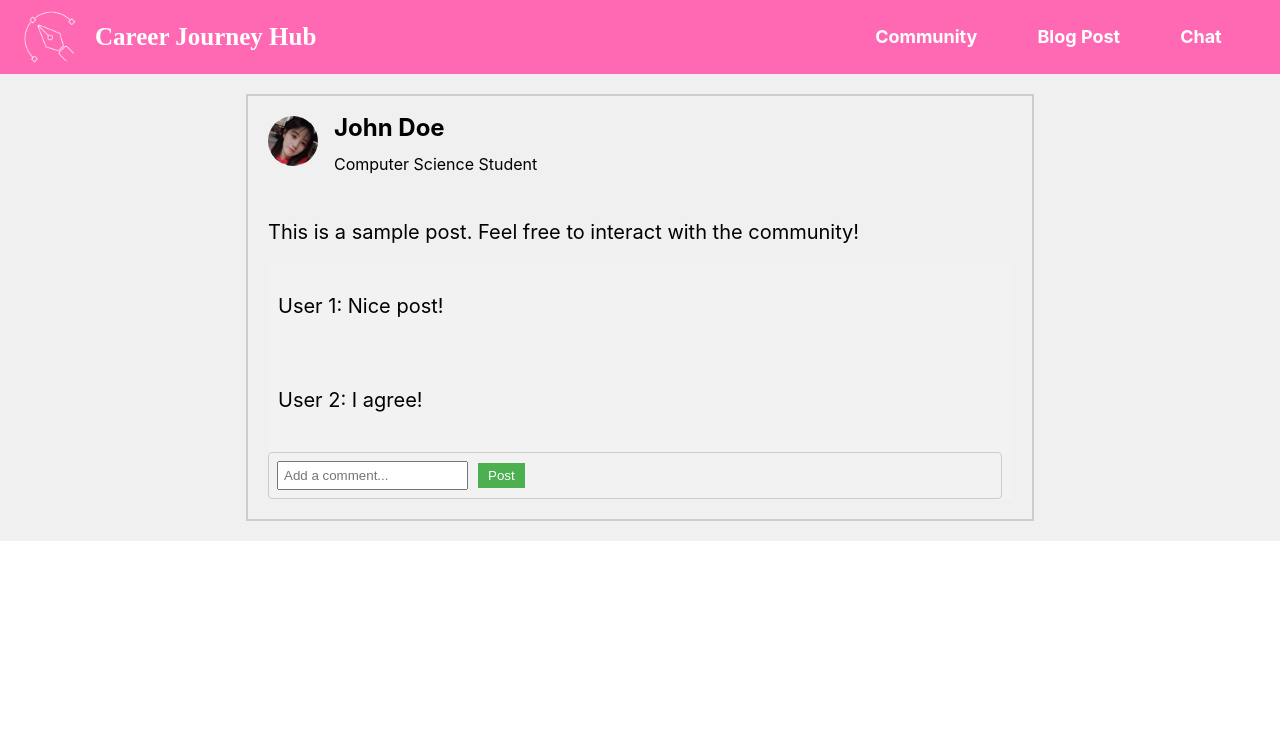
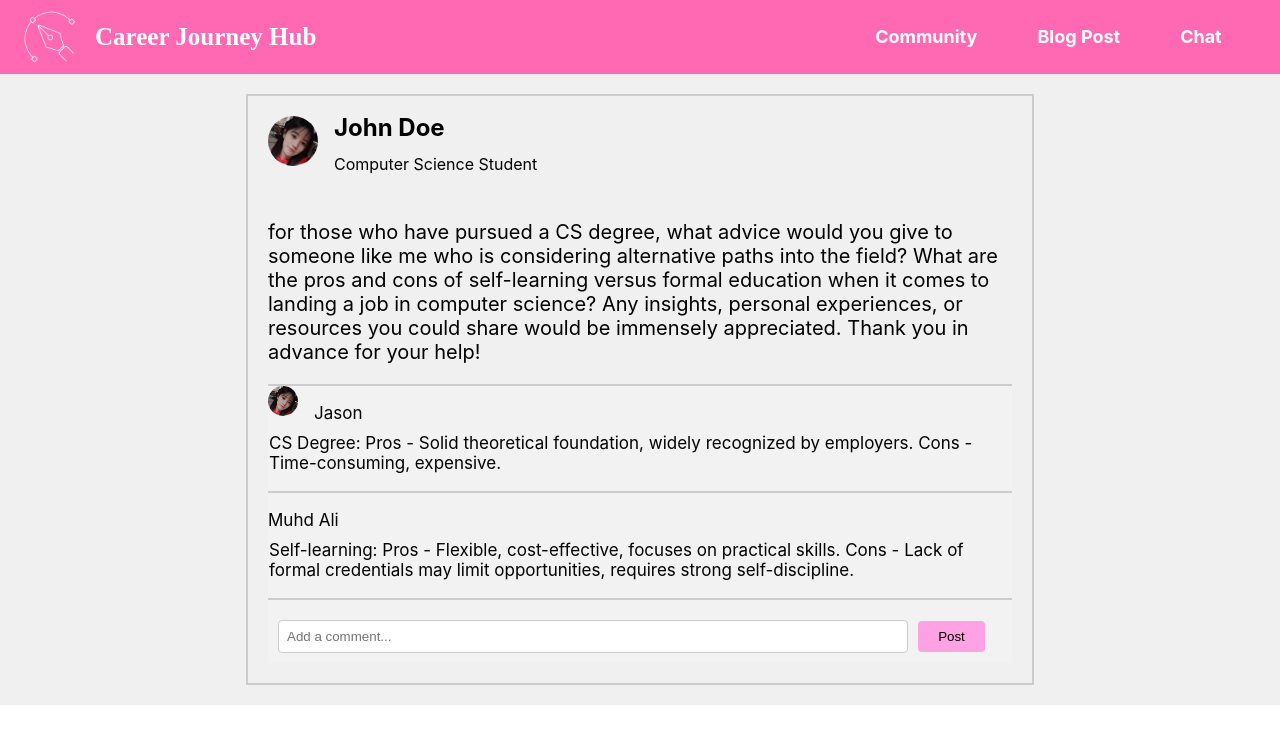
Before and after one commit to kejun7219/vhack24, a React (Create React App) app: page /Community in a window 1280 px wide. Shown: the top 744 px of the page. Built offline with nearby package versions, Linux system fonts and the light colour scheme.

Commit message:
community2

```diff
--- a/src/Community.js
+++ b/src/Community.js
@@ -1,7 +1,11 @@
 
 import React from "react";
 import "./CommunityPage.css"; // Import the CSS file
-import profilePicture from './picture/pro5.jpg'; ; // Import profile picture
+import friend1Image from './picture/pro1.jpeg';
+import friend2Image from './picture/pro2.jpeg';
+import friend3Image from './picture/pro3.jpg';
+import friend4Image from './picture/pro4.jpg';
+import friend5Image from './picture/pro5.jpg';
 
 const Community = () => {
     return (
@@ -12,7 +16,7 @@ const Community = () => {
             <div className="frame">
                 <div class="profile-container">
                      <div class="profile">
-                        <img src={profilePicture} alt="Profile" class="profile-picture" />
+                        <img src={friend5Image} alt="Profile" class="profile-picture" />
                      </div>
                 <div class="profileName">
                   <h2>John Doe</h2>
@@ -21,13 +25,24 @@ const Community = () => {
             </div>
                     <div className="content">
                         <div className="post">
-                            <p>This is a sample post. Feel free to interact with the community!</p>
+                            <p> for those who have pursued a CS degree, what advice would you give to someone like me who is considering alternative paths into the field? What are the pros and cons of self-learning versus formal education when it comes to landing a job in computer science?
+
+Any insights, personal experiences, or resources you could share would be immensely appreciated. Thank you in advance for your help! </p>
                             <div className="comments">
-                                <div className="comment">
-                                    <p>User 1: Nice post!</p>
-                                </div>
-                                <div className="comment">
-                                    <p>User 2: I agree!</p>
+                                <div classname="comment-user">
+                                    <div class="container">
+                                        <div class="comment-profile">
+                                            <img src={friend5Image} alt="Profile" class="profile-picture" />
+                                        </div>
+                                        <p>Jason</p>
+                                    </div>
+                                    <div className="comment">
+                                        <p>CS Degree: Pros - Solid theoretical foundation, widely recognized by employers. Cons - Time-consuming, expensive.</p>
+                                    </div>
+                                    <p>Muhd Ali</p>
+                                    <div className="comment">
+                                        <p>Self-learning: Pros - Flexible, cost-effective, focuses on practical skills. Cons - Lack of formal credentials may limit opportunities, requires strong self-discipline.</p>
+                                    </div>
                                 </div>
                                 {/* Add comment form */}
                                 <form className="add-comment-form">
--- a/src/CommunityPage.css
+++ b/src/CommunityPage.css
@@ -15,6 +15,11 @@
 .content {
     font-size: 20px;
 }
+
+.container {
+    display: flex; /* Use flexbox to align items */
+}
+
 
 .Community {
     display: flex;
@@ -55,19 +60,36 @@
     align-items: center; /* Vertically align items */
 }
 
-
-
 .comments {
     margin-top: 10px;
     background-color: #f2f2f2;
+    font-size: 17px;
+    border-top: 2px solid #cccccc;
+
+}
+.comment-profile img{
+    width: 30px;
+    height: 30px;
+    border-radius: 50%;
+    margin-bottom: 10px;
+    margin-right: 16px;
 }
 
 .comment {
-    padding: 10px;
+    padding: 1px;
     margin-bottom: 10px;
+    margin-top: -25px;
+    border-bottom:2px solid #cccccc;
 }
 
 .add-comment-form {
+        display: flex;
+        align-items: center;
+        padding: 10px;
+        width: 95%;
+}
+
+.add-comment-form input[type="text"] {
     flex: 1;
     padding: 8px;
     border: 1px solid #ccc;
@@ -75,16 +97,11 @@
     margin-right: 10px;
 }
 
-.add-comment-form input[type="text"] {
-    flex: 1;
-    padding: 5px;
-    margin-right: 10px;
-}
-
 .add-comment-form button {
-    padding: 5px 10px;
-    background-color: #4caf50;
-    color: white;
+    padding: 8px 20px;
     border: none;
+    background-color: #ffa2e3;
+    color: #000000;
+    border-radius: 4px;
     cursor: pointer;
 }
```
